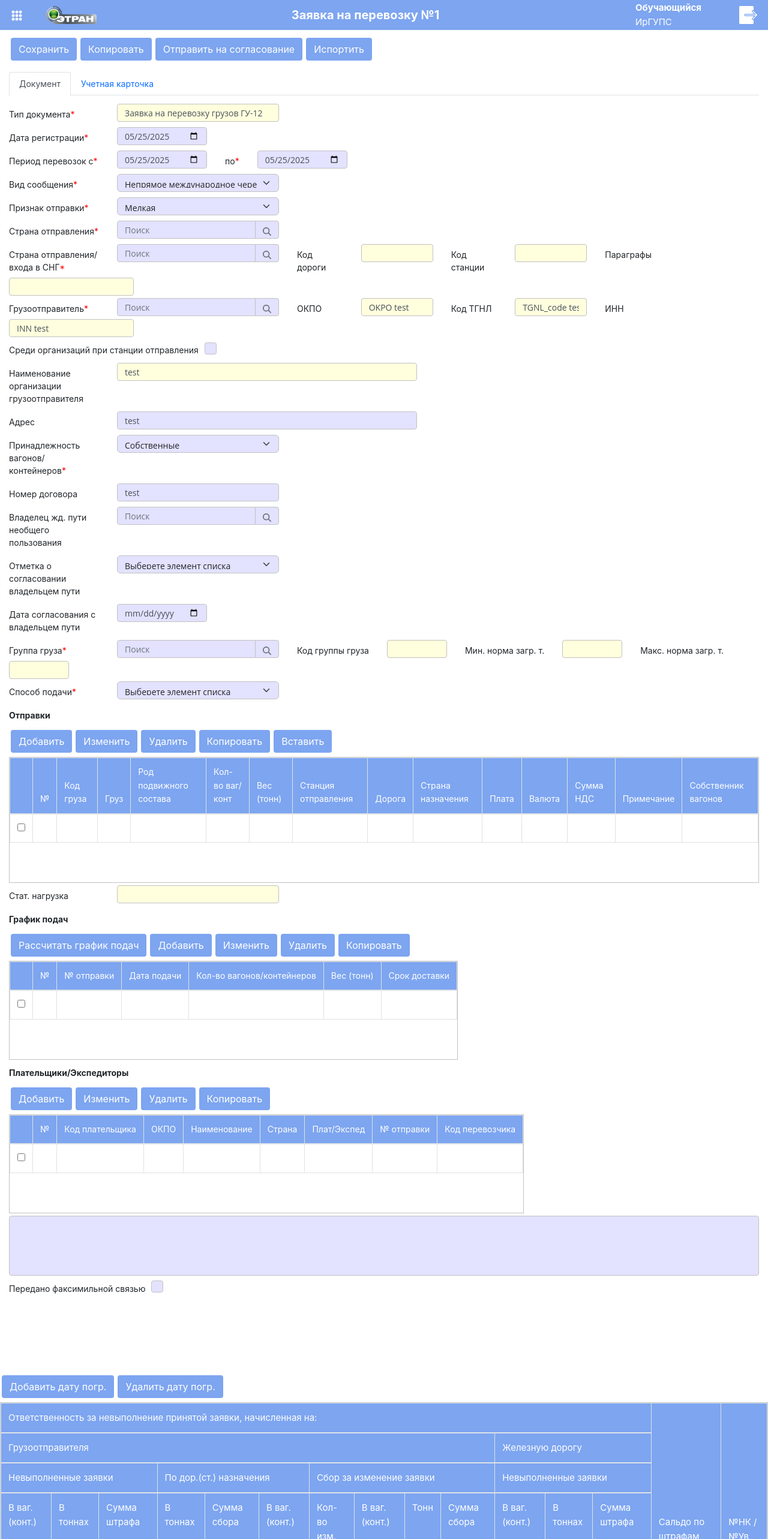
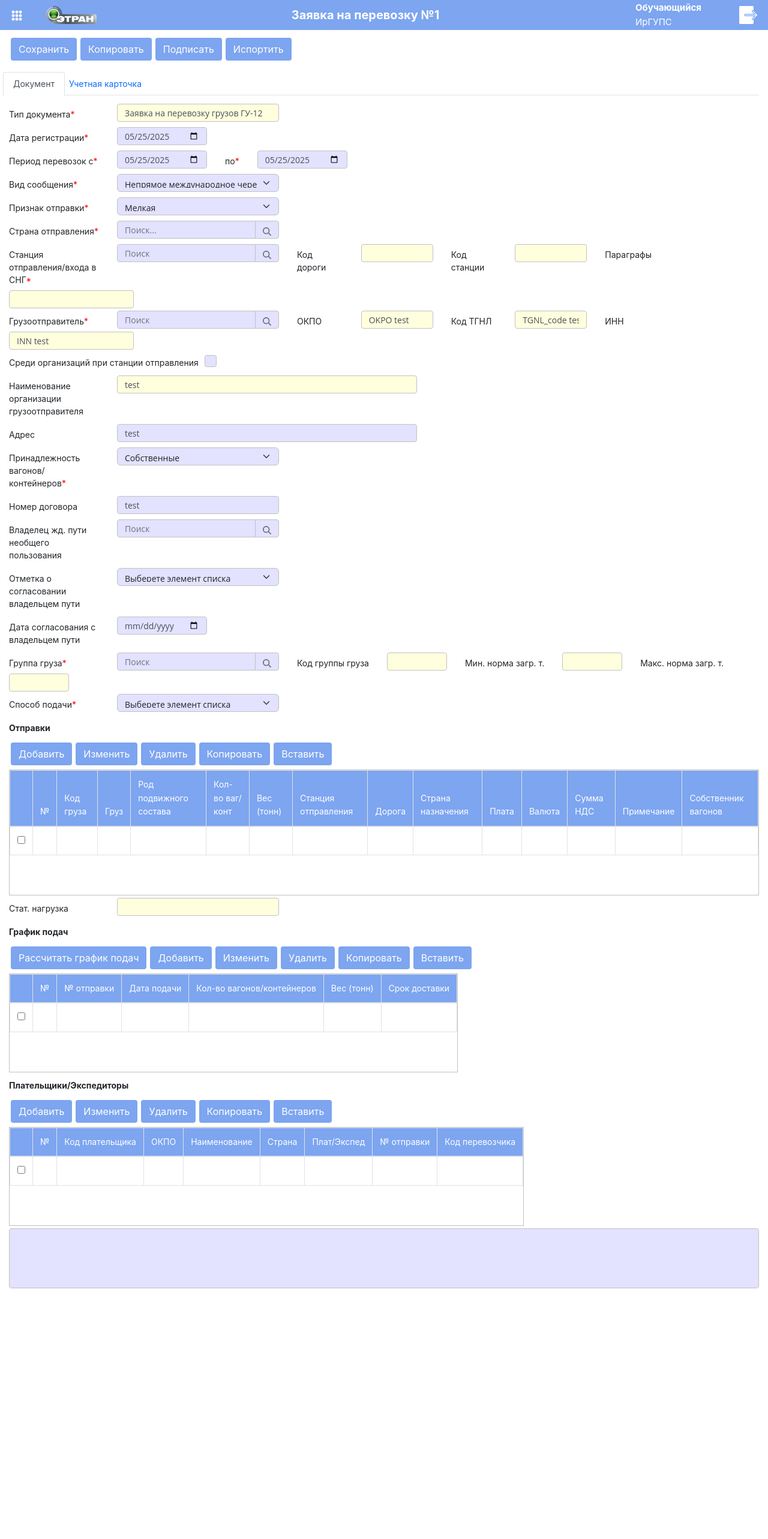
Before and after one commit to Liseeeenok/IrTRAN, a Vue app: page /transporation/create/1 in a window 1280 px wide. Shown: the top 2566 px of the page at 60% size. After the commit the page ends 2272 px from the top, so only its background shows below. Built offline with nearby package versions, Linux system fonts and the light colour scheme.

Commit message:
фиксы полей, на поиск стран добавлен поиск с выпадающим списком

```diff
--- a/src/components/TransportationCreateComponent.vue
+++ b/src/components/TransportationCreateComponent.vue
@@ -1,5 +1,5 @@
 <script setup>
-import { onMounted, ref } from "vue";
+import { onMounted, ref, computed, onUnmounted } from "vue";
 import { saveTransporation, deleteTransporation, getDocumentTypes, getMessageTypes, getSignsSending, getCountries, getLegalEntities, getOwnerships, getOwnersNonPublicRailway, getApprovalsWithOwner, getCargoGroups, getMethodsSubmission, getTransportation } from "@/helpers/API";
 import { updateTitle, updateSubtitle } from "@/helpers/headerHelper";
 import router from "@/router";
@@ -30,6 +30,7 @@ const requiredFields = {
     id_shipper: "Не указан грузоотправитель",
     id_carriage_ownership: "Не указана принадлежность вагонов/контейнеров",
 };
+
 function checkRequiredFields() {
     //скип проверки если документ подписан
 
@@ -104,18 +105,62 @@ async function fetchData() {
     }
     checkRequiredFields();
 }
-onMounted(() => {
+
+//<!------------------------------------------------------------>
+// Данные для поиска
+const searchData = ref([
+  'Результат 1', 'Результат 2', 'Пример', 'Тест',
+  'Демо', 'Образец', 'Данные', 'Элемент'
+]);
+
+const searchQuery = ref('');
+const showSuggestions = ref(false);
+
+const filteredItems = computed(() => {
+  if (!searchQuery.value) return searchData.value;
+  return searchData.value.filter(item =>
+    item.toLowerCase().includes(searchQuery.value.toLowerCase())
+  );
+});
+
+const handleSearchInput = () => {
+  showSuggestions.value = true;
+};
+
+const selectItem = (item) => {
+  searchQuery.value = item;
+  showSuggestions.value = false;
+  performSearch();
+};
+
+const performSearch = () => {
+  console.log('Выполняется поиск:', searchQuery.value);
+  showSuggestions.value = false;
+};
+// Закрытие подсказок при клике вне поля не работает
+const handleClickOutside = (event) => {
+  if (!searchContainer.value?.contains(event.target)) {
+    showSuggestions.value = false;
+  }
+};
+onUnmounted(() => {
+  document.removeEventListener('click', handleClickOutside);
+});
+//<!------------------------------------------------------------>
+onMounted(async () => {
     fetchData();
 });
+
 </script>
 
 <template>
+
     <div class="search-box">
         <div class="row">
             <div class="col-auto">
                 <button type="button" class="btn btn-custom" v-on:click="saveDocument">Сохранить</button>
                 <button type="button" class="btn btn-custom" v-on:click="copyDocument" v-if="document.id">Копировать</button>
-                <button type="button" class="btn btn-custom" v-on:click="signDocument" v-if="document.id">Отправить на согласование</button>
+                <button type="button" class="btn btn-custom" v-on:click="signDocument" v-if="document.id">Подписать</button>
                 <button type="button" class="btn btn-custom" v-on:click="deleteDocument" v-if="document.id">Испортить</button>
             </div>
         </div>
@@ -181,11 +226,39 @@ onMounted(() => {
                <div class="row mb-1">
                     <label class="col-auto col-form-label mb-0 label-custom" required>Страна отправления</label>
                     <div class="col-auto">
-                        <div class="input-group" style="width: 270px">
-                            <input type="text" class="form-control custom-search" placeholder="Поиск" aria-label="Введите запрос" />
+                    <div class="dropdown" style="width: 270px">
+                        <div class="input-group">
+                            <input
+                                type="text"
+                                class="form-control custom-search"
+                                placeholder="Поиск..."
+                                aria-label="Введите..."
+                                v-model="searchQuery"
+                                @input="handleSearchInput"
+                                @focus="showSuggestions = true"/>
                             <button class="btn btn-outline-secondary" type="button" data-toggle="modal" data-target="#staticBackdrop">
                                 <font-awesome-icon icon="fa-solid fa-magnifying-glass" />
                             </button>
+                        </div>
+
+                        <!-- Выпадающий список подсказок -->
+                        <ul
+                        v-if="showSuggestions && filteredItems.length"
+                        class="dropdown-menu show"
+                        style="width: 270px; max-height: 200px; overflow-y: scroll; overflow-x: hidden;">
+                        <li
+                            v-for="(item, index) in filteredItems"
+                            :key="index"
+                            @click="selectItem(item)">
+                            <a class="dropdown-item" href="#">{{ item }}</a>
+                        </li>
+                        </ul>
+                        <!-- Сообщение "Нет данных" -->
+                        <div
+                        v-else-if="showSuggestions && searchQuery && !filteredItems.length"
+                        class="dropdown-menu show">
+                        <span class="dropdown-item text-muted">Нет данных</span>
+                        </div>
                     </div>
                     </div>
                 </div>
@@ -244,7 +317,7 @@ onMounted(() => {
                 <!------------------------------->
 
                 <div class="row mb-1">
-                    <label class="col-auto col-form-label mb-0 label-custom" required>Страна отправления/входа в СНГ</label>
+                    <label class="col-auto col-form-label mb-0 label-custom" required>Станция отправления/входа в СНГ</label>
                     <div class="col-auto">
                         <div class="input-group" style="width: 270px">
                             <input type="text" class="form-control" placeholder="Поиск" aria-label="Введите запрос" />
@@ -270,12 +343,12 @@ onMounted(() => {
                     </div>
                 </div>
 
-                <!--Найти Страна отправления/входа в СНГ модальное окно-->
+                <!--Найти Станция отправления/входа в СНГ модальное окно-->
                 <div class="modal fade" id="staticVhodSNG" data-backdrop="static" data-keyboard="false" tabindex="-1" aria-labelledby="staticBackdropLabel" aria-hidden="true">
                     <div class="modal-dialog modal-dialog-centered modal-lg">
                         <div class="modal-content">
                             <div class="modal-header" style="background-color: #7da5f0">
-                                <span class="modal-title text-center" id="staticBackdropLabel" style="color: white; font-weight: bold">Страна отправления/входа в СНГ</span>
+                                <span class="modal-title text-center" id="staticBackdropLabel" style="color: white; font-weight: bold">Станция отправления/входа в СНГ</span>
                                 <button type="button" class="btn-close" data-dismiss="modal" aria-label="Закрыть" style="color: white"></button>
                             </div>
                             <div class="modal-body">
@@ -298,8 +371,8 @@ onMounted(() => {
                                     <table class="table table-hover table-bordered border-white">
                                         <thead style="background-color: #7da5f0; color: white">
                                             <tr>
-                                                <th>Код ОСКМ</th>
-                                                <th>Наименование страны</th>
+                                                <th>Код станции</th>
+                                                <th>Наименование станции</th>
                                                 <th>Краткое наименование</th>
                                             </tr>
                                         </thead>
@@ -705,10 +778,6 @@ onMounted(() => {
                                     <div class="col-auto">
                                         <button type="button" class="btn btn-custom">Применить</button>
                                         <button type="button" class="btn btn-custom">Отменить</button>
-                                        <button type="button" class="btn btn-custom">Предыдущий</button>
-                                        <button type="button" class="btn btn-custom">Следующий</button>
-                                        <button type="button" class="btn btn-custom">Добавить</button>
-                                        <button type="button" class="btn btn-custom">Копировать</button>
                                     </div>
                                 </div>
 
@@ -973,17 +1042,6 @@ onMounted(() => {
                                 </div>
 
                                 <div class="row mb-1">
-                                    <label class="col-auto col-form-label mb-0 label-custom">Пункт назначения Код</label>
-                                    <div class="col-auto">
-                                        <input type="text" class="form-control mt-0 custom-input" style="width: 150px" placeholder="" />
-                                    </div>
-                                    <label class="col-auto col-form-label mb-0 label-custom">Наименование</label>
-                                    <div class="col-7">
-                                        <input type="text" class="form-control mt-0 custom-input" style="min-width: 100%" placeholder="" />
-                                    </div>
-                                </div>
-
-                                <div class="row mb-1">
                                     <label class="col-auto col-form-label mb-0 label-custom">Код иключительного тарифа</label>
                                     <div class="col-auto">
                                         <input type="text" class="form-control mt-0 custom-input" style="width: 150px" placeholder="" />
@@ -1755,6 +1813,7 @@ onMounted(() => {
                         <button type="button" class="btn btn-custom">Изменить</button>
                         <button type="button" class="btn btn-custom">Удалить</button>
                         <button type="button" class="btn btn-custom">Копировать</button>
+                        <button type="button" class="btn btn-custom">Вставить</button>
                     </div>
                 </div>
 
@@ -1856,6 +1915,7 @@ onMounted(() => {
                         <button type="button" class="btn btn-custom">Изменить</button>
                         <button type="button" class="btn btn-custom">Удалить</button>
                         <button type="button" class="btn btn-custom">Копировать</button>
+                        <button type="button" class="btn btn-custom">Вставить</button>
                     </div>
                 </div>
 
@@ -2100,17 +2160,16 @@ onMounted(() => {
                     </div>
                 </div>
 
-                <div class="row mb-1">
-                    <label class="col-auto col-form-label mb-0" for="customCheck1" style="width: auto">Передано факсимильной связью</label>
-                    <div class="col-auto">
-                        <input class="form-check-input custom-input" style="width: 20px; height: 20px" type="checkbox" id="checkboxNoLabel" value="" />
-                    </div>
-                </div>
             </div>
 
             <!------------------------------------------------------------------Учетная карточка------------------------------------------------------------------------------------------------------------------------------------------->
 
                     <div class="tab-pane fade" style="margin-top: 1em" id="profile-tab-pane" role="tabpanel" aria-labelledby="profile-tab" tabindex="0">
+                        <div class="row mb-1">
+                <div class="col-auto">
+                    <button type="button" class="btn btn-custom" data-toggle="modal" data-target="" >Подписать</button>
+                </div>
+            </div>
                         <div class="row mb-1">
                             <label class="col-auto col-form-label mb-0 label-custom">Грузоотправитель</label>
                             <label class="col-10 col-form-label mb-0 label-custom">(Наименование грузоотправителя из заявки)</label>
@@ -2188,9 +2247,7 @@ onMounted(() => {
                                 </tbody>
                             </table>
                         </div>
-            </div>
-        </div>
-    </div>
+
             <!--Найти Причины не выполнения модальное окно -->
             <div class="modal fade" id="NaityPrichiny" data-backdrop="static" data-keyboard="false" tabindex="-1" aria-labelledby="staticBackdropLabel" aria-hidden="true">
                 <div class="modal-dialog modal-dialog-centered modal-lg">
@@ -2228,8 +2285,8 @@ onMounted(() => {
 
             <div class="row mb-1">
                 <div class="col-auto">
-            <button type="button" class="btn btn-custom" data-toggle="modal" data-target="#DobavitDatuPogr">Добавить дату погр.</button>
-            <button type="button" class="btn btn-custom" data-toggle="modal" data-target="#UdalitDatuPodachy">Удалить дату погр.</button>
+                    <button type="button" class="btn btn-custom" data-toggle="modal" data-target="#DobavitDatuPogr" disabled>Добавить дату погр.</button>
+                    <button type="button" class="btn btn-custom" data-toggle="modal" data-target="#UdalitDatuPodachy" disabled>Удалить дату погр.</button>
                 </div>
             </div>
 
@@ -2380,11 +2437,36 @@ onMounted(() => {
                     </tbody>
                 </table>
             </div>
+            </div>
+            </div>
+</div>
 </template>
 
 <style scoped>
-.dropdown {
-    margin-left: 0 5px;
+li{
+    margin-left: -10px;
+}
+.custom-search:focus {
+  border-color: #86b7fe;
+  box-shadow: 0 0 0 0.25rem rgba(13, 110, 253, 0.25);
+}
+
+.dropdown-menu {
+  z-index: 100;
+  background-color: #e3e2ff;
+}
+
+.dropdown-item {
+    background-color: #e3e2ff;
+    height: 30px;
+    font-family: "Open Sans", sans-serif;
+    font-size: 14px;
+    width: 270px;
+  cursor: pointer;
+}
+
+.dropdown-item:hover {
+  background-color: #f8f9fa;
 }
 .btn-custom {
     width: auto;
```
Lines whose indentation alone changed are shown as unchanged.
